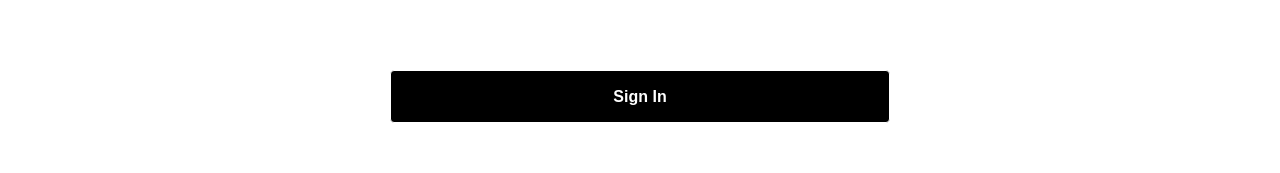
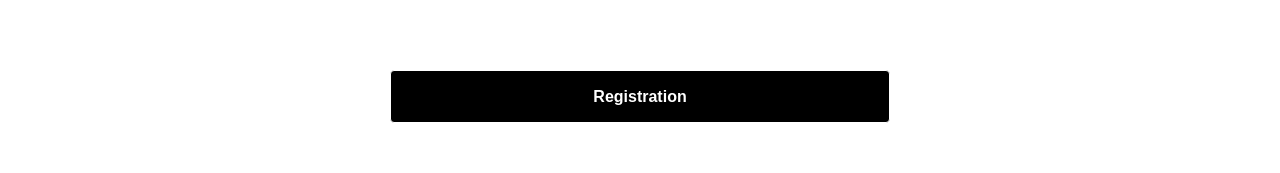
Before and after one commit to buzarig/Final-Project-2, a React (Vite) app in the folder client/: page /myAccount/register in a window 1280 px wide. Shown: the part 1165-1338 px from the top of the page. Built offline with nearby package versions, Linux system fonts and the light colour scheme; a web font is replaced by a local one.

Commit message:
fixed branch

```diff
--- a/client/src/components/register/Register.jsx
+++ b/client/src/components/register/Register.jsx
@@ -371,7 +371,7 @@ function Register() {
         <div>
           {showStatus ? <StatusOk /> : null}
           <button className="submit_register" type="submit">
-            Sign In
+            Registration
           </button>
         </div>
       </form>
```
